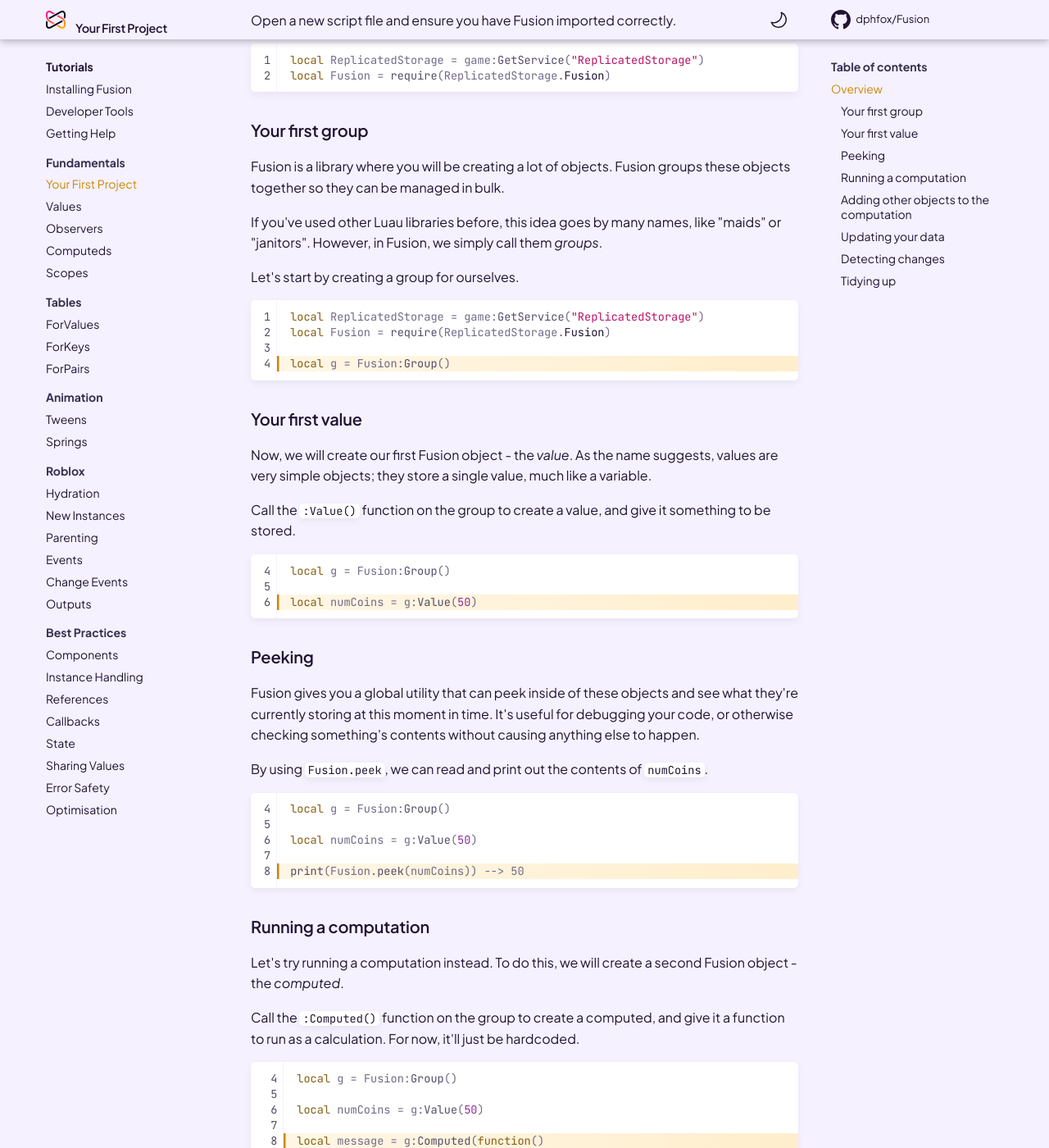
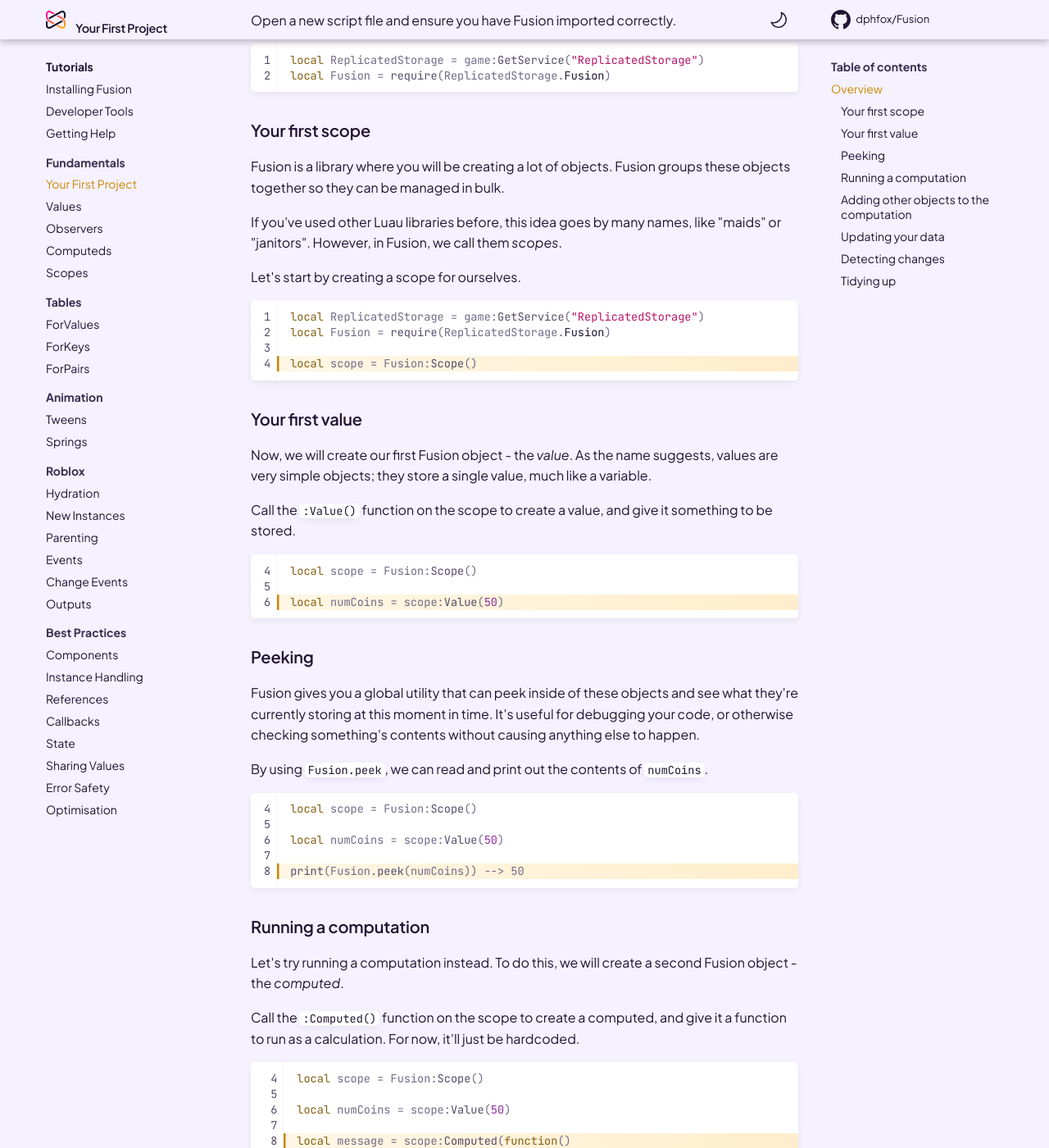
Before and after one commit to dphfox/Fusion, an MkDocs documentation site: the page built from docs/tutorials/fundamentals/your-first-project.md, in a window 1280 px wide and 1400 px high, scrolled down 384 px. Shown: the whole window at 82% size. Built offline with MkDocs 1.6.1 and Material for MkDocs 9.7.7, drawn with Linux system fonts in a browser that asks for light colours; comment, search, counter and statistics services are not loaded; the version menu is left out; some of the changed text lies outside the part shown.

Commit message:
Update naming

````diff
--- a/docs/tutorials/fundamentals/your-first-project.md
+++ b/docs/tutorials/fundamentals/your-first-project.md
@@ -13,21 +13,21 @@ local ReplicatedStorage = game:GetService("ReplicatedStorage")
 local Fusion = require(ReplicatedStorage.Fusion)
 ```
 
-### Your first group
+### Your first scope
 
 Fusion is a library where you will be creating a lot of objects. Fusion groups
 these objects together so they can be managed in bulk.
 
 If you've used other Luau libraries before, this idea goes by many names, like
-"maids" or "janitors". However, in Fusion, we simply call them *groups*.
+"maids" or "janitors". However, in Fusion, we call them *scopes*.
 
-Let's start by creating a group for ourselves.
+Let's start by creating a scope for ourselves.
 
 ```Lua linenums="1" hl_lines="4"
 local ReplicatedStorage = game:GetService("ReplicatedStorage")
 local Fusion = require(ReplicatedStorage.Fusion)
 
-local g = Fusion:Group()
+local scope = Fusion:Scope()
 ```
 
 ### Your first value
@@ -35,13 +35,13 @@ local g = Fusion:Group()
 Now, we will create our first Fusion object - the *value*. As the name suggests,
 values are very simple objects; they store a single value, much like a variable.
 
-Call the `:Value()` function on the group to create a value, and give it
+Call the `:Value()` function on the scope to create a value, and give it
 something to be stored.
 
 ```Lua linenums="4" hl_lines="3"
-local g = Fusion:Group()
+local scope = Fusion:Scope()
 
-local numCoins = g:Value(50)
+local numCoins = scope:Value(50)
 ```
 
 ### Peeking
@@ -54,9 +54,9 @@ else to happen.
 By using `Fusion.peek`, we can read and print out the contents of `numCoins`.
 
 ```Lua linenums="4" hl_lines="5"
-local g = Fusion:Group()
+local scope = Fusion:Scope()
 
-local numCoins = g:Value(50)
+local numCoins = scope:Value(50)
 
 print(Fusion.peek(numCoins)) --> 50
 ```
@@ -66,15 +66,15 @@ print(Fusion.peek(numCoins)) --> 50
 Let's try running a computation instead. To do this, we will create a
 second Fusion object - the *computed*.
 
-Call the `:Computed()` function on the group to create a computed, and give it
+Call the `:Computed()` function on the scope to create a computed, and give it
 a function to run as a calculation. For now, it'll just be hardcoded.
 
 ```Lua linenums="4" hl_lines="5-7"
-local g = Fusion:Group()
+local scope = Fusion:Scope()
 
-local numCoins = g:Value(50)
+local numCoins = scope:Value(50)
 
-local message = g:Computed(function()
+local message = scope:Computed(function()
 	return "I am a message"
 end)
 
@@ -87,11 +87,11 @@ anything else.
 Let's change the print statement to show the message instead.
 
 ```Lua linenums="4" hl_lines="9"
-local g = Fusion:Group()
+local scope = Fusion:Scope()
 
-local numCoins = g:Value(50)
+local numCoins = scope:Value(50)
 
-local message = g:Computed(function()
+local message = scope:Computed(function()
 	return "I am a message"
 end)
 
@@ -106,11 +106,11 @@ in your calculation, computeds will give you a `use` parameter.
 Add this `use` parameter to your computed callback.
 
 ```Lua linenums="4" hl_lines="5"
-local g = Fusion:Group()
+local scope = Fusion:Scope()
 
-local numCoins = g:Value(50)
+local numCoins = scope:Value(50)
 
-local message = g:Computed(function(use)
+local message = scope:Computed(function(use)
 	return "I am a message"
 end)
 
@@ -124,11 +124,11 @@ computation to that other Fusion object under the hood.
 Let's change our message to tell us the number of coins:
 
 ```Lua linenums="4" hl_lines="6"
-local g = Fusion:Group()
+local scope = Fusion:Scope()
 
-local numCoins = g:Value(50)
+local numCoins = scope:Value(50)
 
-local message = g:Computed(function(use)
+local message = scope:Computed(function(use)
 	return "The number of coins is " .. use(numCoins)
 end)
 
@@ -145,11 +145,11 @@ they are storing.
 Let's use this at the end and re-print the message.
 
 ```Lua linenums="4" hl_lines="11-13"
-local g = Fusion:Group()
+local scope = Fusion:Scope()
 
-local numCoins = g:Value(50)
+local numCoins = scope:Value(50)
 
-local message = g:Computed(function(use)
+local message = scope:Computed(function(use)
 	return "The number of coins is " .. use(numCoins)
 end)
 
@@ -168,19 +168,19 @@ be nice to do that automatically.
 
 To do that, Fusion has a third kind of object - the *observer*.
 
-Call the `:Observer()` function on the group to create an observer, and pass the
+Call the `:Observer()` function on the scope to create an observer, and pass the
 object you want the observer to watch and detect changes to.
 
 ```Lua linenums="4" hl_lines="9"
-local g = Fusion:Group()
+local scope = Fusion:Scope()
 
-local numCoins = g:Value(50)
+local numCoins = scope:Value(50)
 
-local message = g:Computed(function(use)
+local message = scope:Computed(function(use)
 	return "The number of coins is " .. use(numCoins)
 end)
 
-g:Observer(message)
+scope:Observer(message)
 
 print(Fusion.peek(message)) --> The number of coins is 50
 
@@ -194,15 +194,15 @@ observer with the callback you want - we'll print the message inside ours, and
 get rid of the old prints.
 
 ```Lua linenums="4" hl_lines="9-11"
-local g = Fusion:Group()
+local scope = Fusion:Scope()
 
-local numCoins = g:Value(50)
+local numCoins = scope:Value(50)
 
-local message = g:Computed(function(use)
+local message = scope:Computed(function(use)
 	return "The number of coins is " .. use(numCoins)
 end)
 
-g:Observer(message):onChange(function()
+scope:Observer(message):onChange(function()
 	print(Fusion.peek(message))
 end)
 
@@ -216,15 +216,15 @@ The message gets printed after we change the number of coins!
 If you want to print the message immediately, too, use `:onBind()` instead:
 
 ```Lua linenums="4" hl_lines="9"
-local g = Fusion:Group()
+local scope = Fusion:Scope()
 
-local numCoins = g:Value(50)
+local numCoins = scope:Value(50)
 
-local message = g:Computed(function(use)
+local message = scope:Computed(function(use)
 	return "The number of coins is " .. use(numCoins)
 end)
 
-g:Observer(message):onBind(function()
+scope:Observer(message):onBind(function()
 	print(Fusion.peek(message))
 end)
 
@@ -240,19 +240,19 @@ numCoins:set(75)
 Our Fusion code is feature-complete, but before it stops running, we want to
 delete everything we've made to ensure we aren't consuming resources forever.
 
-Luckily, that's very simple. When you're done with all of the objects in a group,
-you can destroy the group all in one go:
+Luckily, that's very simple. When you're done with all of the objects in a scope,
+you can destroy the scope all in one go with `scope:doCleanup()`.
 
 ```Lua linenums="4" hl_lines="19"
-local g = Fusion:Group()
+local scope = Fusion:Scope()
 
-local numCoins = g:Value(50)
+local numCoins = scope:Value(50)
 
-local message = g:Computed(function(use)
+local message = scope:Computed(function(use)
 	return "The number of coins is " .. use(numCoins)
 end)
 
-g:Observer(message):onBind(function()
+scope:Observer(message):onBind(function()
 	print(Fusion.peek(message))
 end)
 
@@ -262,10 +262,10 @@ numCoins:set(75)
 
 --> The number of coins is 75
 
-g:destroy()
+scope:doCleanup()
 ```
 
-Just like that, everything you've made with `g:` gets dismantled and stops
+Just like that, everything you've made with `scope:` gets dismantled and stops
 running.
 
 -----
````
